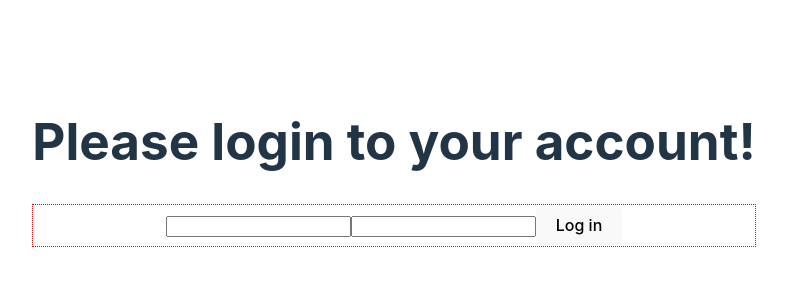
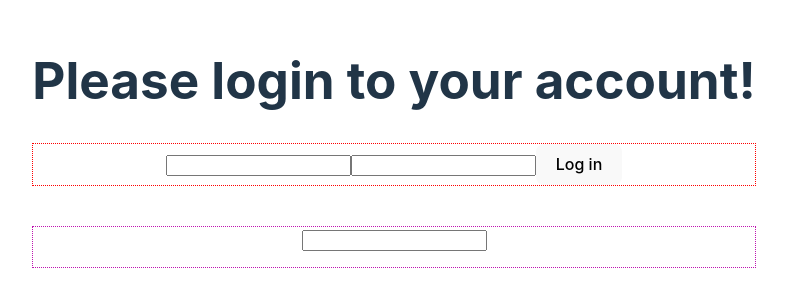
Before and after one commit to Vaddex/react_test-3, a React (Vite) app: page / in a window 1280 px wide. Shown: the part 237-544 px from the top of the page, without its empty margins (246-1033 px from the left). Built offline with nearby package versions, Linux system fonts and the light colour scheme.

Commit message:
added SearchBar component

```diff
--- a/src/components/App.jsx
+++ b/src/components/App.jsx
@@ -1,5 +1,6 @@
 // import { useState } from 'react'
 import LoginForm from "./LoginForm/LoginForm";
+import SearchBar from "./SearchBar/SearchBar";
 import "./App.css";
 
 function App() {
@@ -12,6 +13,7 @@ function App() {
             <h1>Please login to your account!</h1>
 
             <LoginForm onLogin={handleLogin} />
+            <SearchBar />
         </>
     );
 }
--- a/src/components/LoginForm/LoginForm.module.css
+++ b/src/components/LoginForm/LoginForm.module.css
@@ -1,3 +1,4 @@
 .container {
     border: 1px dotted red;
+    margin-bottom: 40px;
 }
--- /dev/null
+++ b/src/components/SearchBar/SearchBar.jsx
@@ -0,0 +1,19 @@
+import { useState } from "react";
+import css from "./SearchBar.module.css";
+
+const SearchBar = () => {
+    const [inputValue, setInputValue] = useState("");
+
+    const handleChange = (evt) => {
+        setInputValue(evt.target.value);
+    };
+
+    return (
+        <div className={css.container}>
+            <input type="text" value={inputValue} onChange={handleChange} />
+            <p>{inputValue}</p>
+        </div>
+    );
+};
+
+export default SearchBar;
--- /dev/null
+++ b/src/components/SearchBar/SearchBar.module.css
@@ -0,0 +1,4 @@
+.container {
+    border: 1px dotted rgb(190, 21, 176);
+    margin-bottom: 40px;
+}
```
